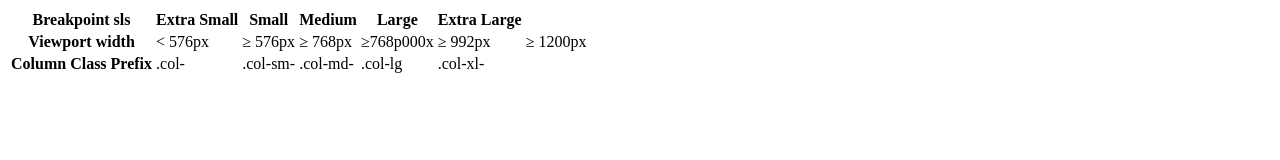
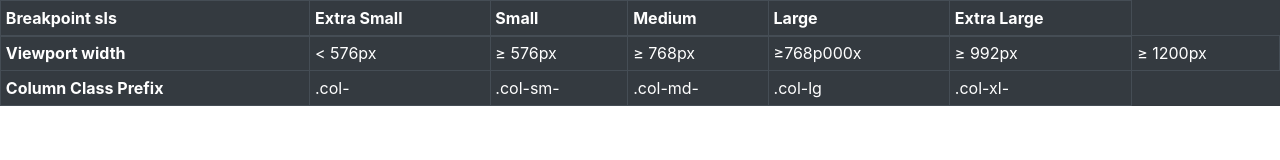
Before and after one commit to SOCRATE85/Bootstrap-Practice, a website: page table_demo.html in a window 1280 px wide. Drawn offline with nearby package versions, Linux system fonts and the light colour scheme.

```diff
--- a/table_demo.html
+++ b/table_demo.html
@@ -4,12 +4,12 @@
     <meta charset="UTF-8">
     <meta http-equiv="X-UA-Compatible" content="IE=edge">
     <meta name="viewport" content="width=device-width, initial-scale=1.0">
-    <link rel="stylesheet" href="node_modules/bootstrap/dist/css/bootstrap-grid.min.css">
+    <link rel="stylesheet" href="node_modules/bootstrap/dist/css/bootstrap.min.css"/>
     <title>Bootstrap Table Demo</title>
 </head>
    <body>
-            <table class="table table-light table-bordered table-sm">
-                        <thead class="thead-dark">
+            <table class="table table-dark table-bordered table-sm">
+                        <thead>
                             <tr>
                                 <th> Breakpoint sls </th>
                                 <th> Extra Small </th>
```
Also changed, not shown: card_demo.html (+3 -2 lines).
